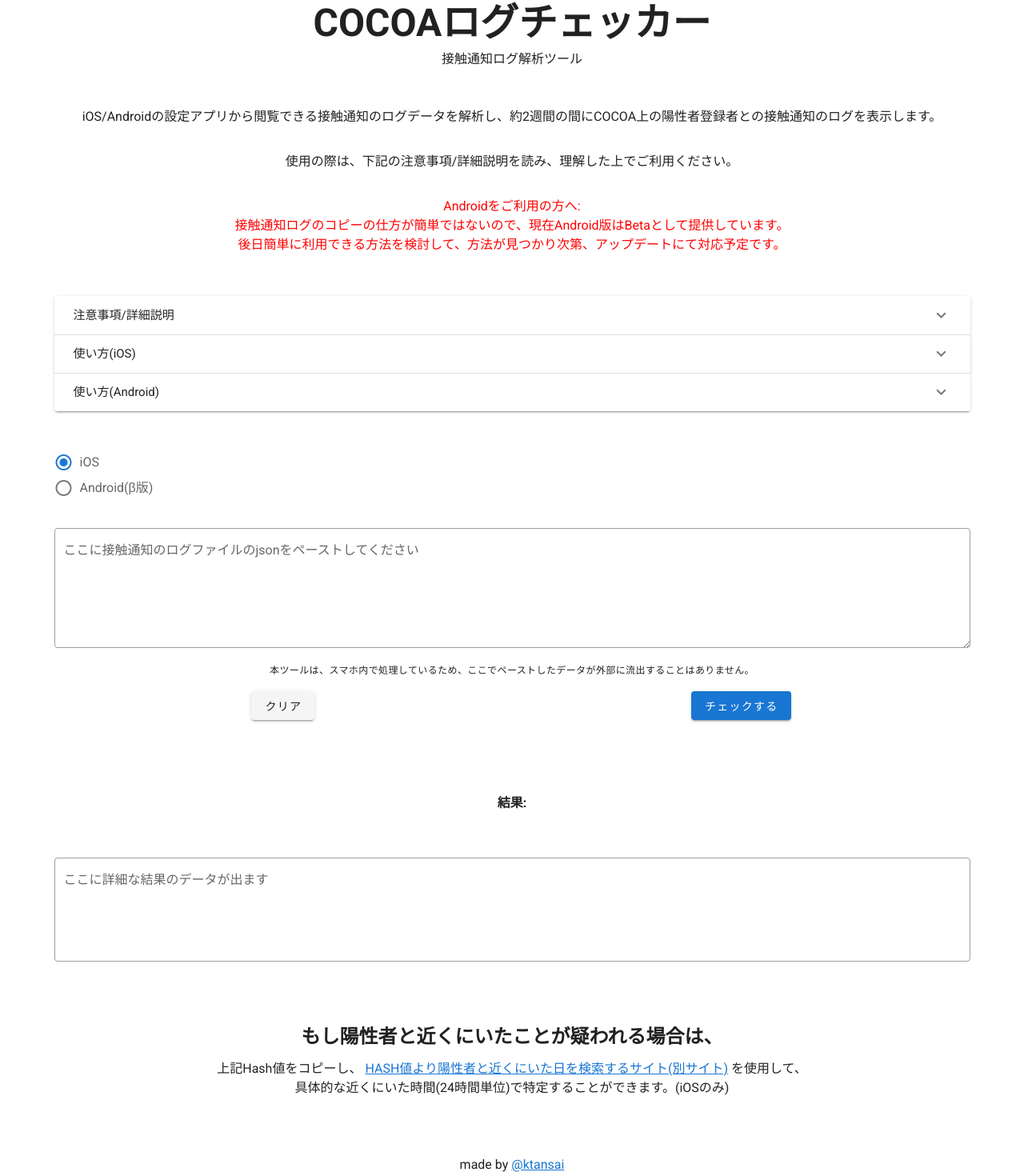
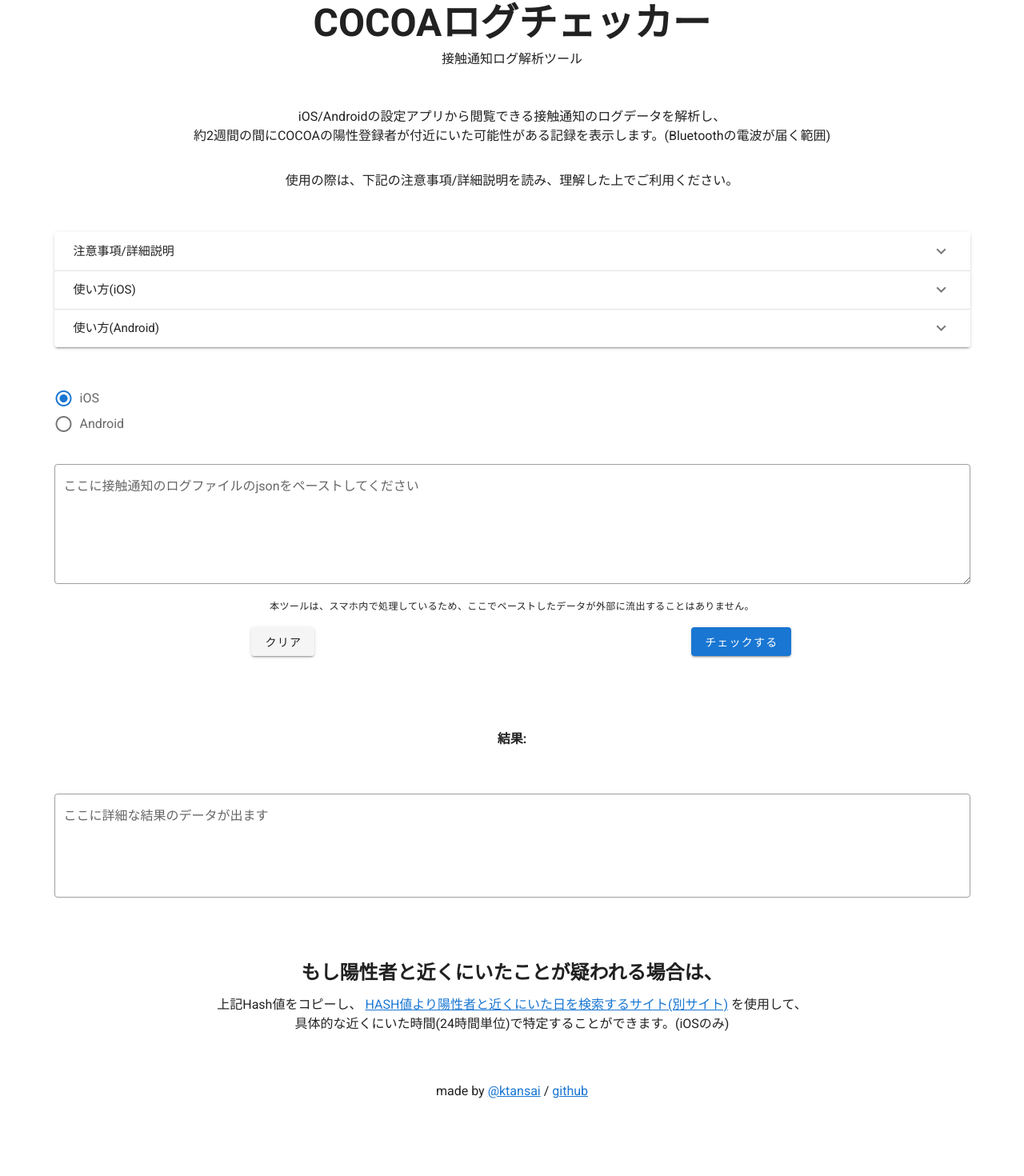
Before and after one commit to ktansai/COVID-19-ExposeChecker, a Vue app: page / in a window 1280 px wide. Shown: the part 112-1582 px from the top of the page at 80% size. After the commit the page ends 1504 px from the top, so only its background shows below. Built offline with nearby package versions, Linux system fonts and the light colour scheme.

Commit message:
注意事項を追加 & よく聞かれる質問を追加

```diff
--- a/src/components/ExposeChecker.vue
+++ b/src/components/ExposeChecker.vue
@@ -13,19 +13,13 @@
         <p class="my-8 mx-2">
           <span class="d-inline-block">iOS/Androidの設定アプリから閲覧できる</span>
           <span class="d-inline-block">接触通知のログデータを解析し、</span>
-          <span class="d-inline-block">約2週間の間にCOCOA上の陽性者登録者との</span>
-          <span class="d-inline-block">接触通知のログを表示します。</span>
+          <span class="d-inline-block">約2週間の間にCOCOAの陽性登録者が付近にいた可能性がある記録を表示します。(Bluetoothの電波が届く範囲)</span>
         </p>
         <p class="my-8 mx-2">
           <span class="d-inline-block">
           使用の際は、下記の注意事項/詳細説明を読み、
           </span>
           <span class="d-inline-block">理解した上でご利用ください。</span>
-        </p>
-        <p style="color:red;" class="mb-8">
-          Androidをご利用の方へ:<br>
-          接触通知ログのコピーの仕方が簡単ではないので、現在Android版はBetaとして提供しています。<br>
-          後日簡単に利用できる方法を検討して、方法が見つかり次第、アップデートにて対応予定です。
         </p>
         </div>
       </v-row>
@@ -36,17 +30,25 @@
                 <v-expansion-panel-content class="text-left">
                   <ul>
                     <li>iOS/Androidで収集されている COVID-19 接触のログデータの中で、COCOA上の陽性者登録者の端末の近くにいた記録があるかを確認するツールです。</li>
-                    <li>具体的には、接触ログデータの中のMatchCountが0ではない値(接触が疑われるデータ)を抽出するだけのツールです</li>
+                    <li>具体的には、接触ログデータの中のMatchCount(iOS)/matchesCount(Android)の項目が0ではない値(接触が疑われるデータ)を抽出するだけのツールです</li>
                     <li>クライアントサイドのJavaScriptで解析を行っているため、ここでペーストしたログデータが外部に送信されるようなことはありません。</li>
-                    <li>このログデータで分かることは、COCOA陽性登録者が付近にいたことのみで、必ずしも濃厚接触に該当する訳ではありません。</li>
-                    <li>本家COCOAのアプリで通知が来る条件は「1m以内かつ15分以上」ですが、本ツールはその基準よりも広い「OSが検知したの陽性者との接触」のログすべてを表示しています。(<a href="https://www.mhlw.go.jp/stf/seisakunitsuite/bunya/kenkou_iryou/covid19_qa_kanrenkigyou_00009.html#Q4-7" target="_blank">厚生労働省FAQ</a>)</li>
+                    <li>このログデータで分かることは、COCOA陽性登録者が付近(Bluetoothの電波が届く範囲)にいたことのみで、必ずしも濃厚接触に該当する訳ではありません。</li>
+                    <li>BluetoothがOFFに設定されている間は、OSが接触検知を行うことができないためご注意ください(<a href="https://www.mhlw.go.jp/stf/seisakunitsuite/bunya/kenkou_iryou/covid19_qa_kanrenkigyou_00009.html#Q6-3" target="_blank">厚生労働省FAQ</a>より)</li>
+                    <li>本家COCOAのアプリで通知が来る条件は「1m以内かつ15分以上」ですが、本ツールはその基準よりも広い「OSが検知したの陽性者との接触」のログすべてを対象としています。(<a href="https://www.mhlw.go.jp/stf/seisakunitsuite/bunya/kenkou_iryou/covid19_qa_kanrenkigyou_00009.html#Q4-7" target="_blank">厚生労働省FAQ</a>より)</li>
                   </ul>
                     <v-layout justify-center my-4 >
                     <v-img width="80%" max-width="400px" src="@/assets/images/cocoa-difference.png"/>
                     </v-layout>
                   <ul>
+                    <li>本ツールの利用には、新型コロナウイルス接触確認アプリCOCOAのインストールが必要です。COCOAに関しては、<a href="https://www.mhlw.go.jp/stf/seisakunitsuite/bunya/cocoa_00138.html" target="_blank">厚生労働省のHP</a>をご確認ください。</li>
+                    <li>接触があった日時は、Hash値を用いて、サイト下部の<a href="https://cacaotest.sakura.ne.jp/" target="_blank" >外部ページ</a>にて24時間の範囲で絞り込み可能です。(iOSのみ)</li>
+                    <li>接触通知のログデータ内部のTimestampは、接触のあった日時ではなく、COCOAが陽性登録者のリストをダウンロードし、スマホ内で照合を行った日時のようです。つまりこのTimestampより前に接触の可能性があることのみ分かります。<br>
+                      例えば、COCOAユーザーAさんとの接触検知が9月1日、Aさんの発症が9月4日(潜伏期間3日間)、Aさんの陽性登録が完了したのが9月7日、だったとすると、スマホ内の接触ログデータのTimestampは9月7日以降になりますが、実際の接触はそれより以前(この例だと9月1日)になります。<br>
+                      潜伏期間や、登録までの期間は場合によるので、この方法では正確な日時は特定ができません。
+                    </li>
+                    <li>現在、このTimestampが誤解を招くため、結果表示から意図的に削除させて頂いています。表示方法などを検討し将来的に表示する予定です。</li>
                     <li>本ツールは無償で使用可能ですが、この解析ツールを用いて起きた問題などについて、製作者は一切の責任を負いかねます。自己責任でご使用ください。</li>
-                    <li>不具合報告や改善要望などは、<a href="https://github.com/ktansai/COVID-19-ExposeChecker" target="_blank">github</a>または、<a href="https://twitter.com/ktansai">@ktansai</a>までおねがいします</li>
+                    <li>不具合報告、改善要望、間違いの指摘、PR、質問などは、<a href="https://github.com/ktansai/COVID-19-ExposeChecker" target="_blank">github</a>または、<a href="https://twitter.com/ktansai">@ktansai</a>までおねがいします。また、個人で開発しているため、全てに対応できるとは限りません。ご了承ください。</li>
                   </ul>
                 </v-expansion-panel-content>
               </v-expansion-panel>
@@ -64,14 +66,23 @@
               <v-expansion-panel>
                 <v-expansion-panel-header>使い方(Android)</v-expansion-panel-header>
                 <v-expansion-panel-content>
-                  <p class="text-left">Step1. Androidの接触通知ログを開く</p>
+                  <p class="text-left">
+                    Step1. Androidの接触通知ログをGoogleDriveまたはローカルに保存する<br>
+                    (保存方法/アプリなどの候補が表示されたら、GoogleDriveまたは、ローカルに保存をする)<br>
+                  </p>
+                  <p class="text-left" style=color:red;>接触通知ログは、個人を特定することが難しい秘匿性の高いデータですが、スマホ外部に保存することに抵抗がある方は、ローカルに保存することをおすすめします。</p>
+
                   <v-img src="@/assets/images/instruction-android.png" />
                   <br>
-                  <p class="text-left">Step2. 下記入力枠にペーストする</p>
+                  <p class="text-left">
+                    Step2.
+                    GoogleDriveアプリまたは、ローカルのファイルから保存したログデータを開き、
+                    [すべて選択]を押し、[コピー]を押す。<br>
+                    (近日中にスクリーンショットを掲載します)
+                  </p>
+                  <p class="text-left">Step3. 下記入力枠にペーストする<br>(近日中にスクリーンショットを掲載します)</p>
                   <p class="text-left" style="color:red;">
-                    接触通知ログファイルのコピー&amp;ペーストがAndroid版だとiOSのように素直にできず、どうすれば簡単にコピー&amp;ペーストできるか調査中です。<br>
-                    GoogleDrive等に一旦保存して、テキストファイルとして開いて、コピー&amp;ペースト等すれば、ログの中身はコピーできるかもしれません。<br>
-                    何か簡単にできる良い方法をご存じの方は<a href="https://github.com/ktansai/COVID-19-ExposeChecker" target="_blank">github</a>または、<a href="https://twitter.com/ktansai">@ktansai</a>まで教えていただけると幸いです。
+                    より簡単な方法をご存じの方は<a href="https://github.com/ktansai/COVID-19-ExposeChecker" target="_blank">github</a>または、<a href="https://twitter.com/ktansai">@ktansai</a>まで教えていただけると幸いです。
                   </p>
                 </v-expansion-panel-content>
             </v-expansion-panel>
@@ -83,7 +94,7 @@
       >
         <v-radio-group v-model="os">
           <v-radio key="ios" label="iOS" value="ios"></v-radio>
-          <v-radio key="android" label="Android(β版)" value="android"></v-radio>
+          <v-radio key="android" label="Android" value="android"></v-radio>
         </v-radio-group>
       </v-row>
       <v-row >
@@ -193,9 +204,9 @@
         </p>
 
       </v-col>
-      <v-col>
-        <p>made by <a href="https://twitter.com/ktansai">@ktansai</a></p>
-      </v-col>
+      <v-row class="mt-8 justify-center">
+        <p>made by <a href="https://twitter.com/ktansai">@ktansai</a> / <a href="https://github.com/ktansai/COVID-19-ExposeChecker" target="_blank">github</a></p>
+      </v-row>
   </v-container>
 </template>
 
```
